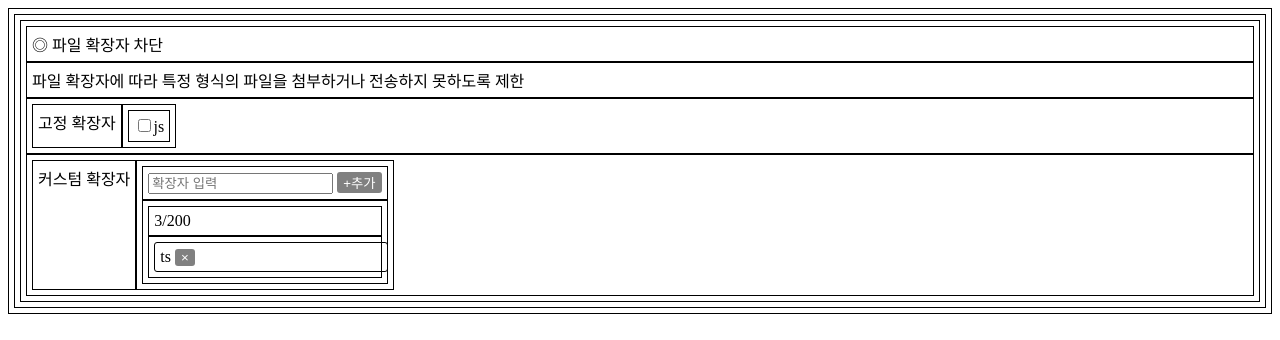
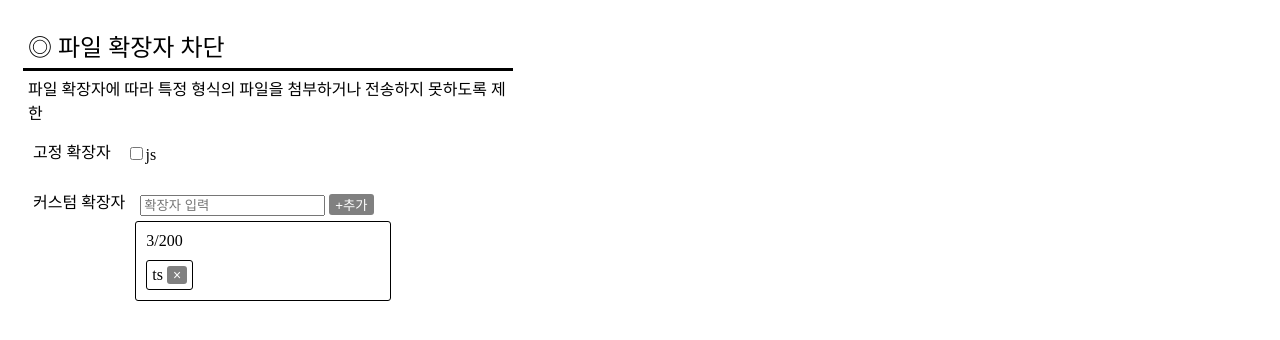
Before and after one commit to jwh9456/flow-assignment-reactjs, a React (Create React App) app: page / in a window 1280 px wide. Shown: the top 340 px of the page. Built offline with nearby package versions, Linux system fonts and the light colour scheme.

Commit message:
스타일 수정 및 간이 컴포넌트 주입

```diff
--- a/src/App.module.css
+++ b/src/App.module.css
@@ -1,34 +1,52 @@
-.ext_pinned{
+.ext_pinned {
+    width: 100%;
     display: flex;
 }
 
-.ext_custom{
+.ext_custom {
     display: flex;
 }
 
-div{
-    padding: 5px;
+.App {
+    width: 500px;
+}
+
+.fixedExtensionElem {}
+
+.customExtensionElem {
+    width: min-content;
+    display: flex;
+    border-radius: 3px;
     border: 1px solid black;
 }
 
-textarea{
-    resize: none;
+.ext_custom_input_textarea {
+    display: flex;
 }
 
-button{
+.banner {
+    font-size: 24px;
+    border-bottom: 3px solid;
+}
+
+.xbtt{
+    font-size: 14px;
+    background-color: none;
+}
+.ext_custom_input_elem_window {
+    width: 100%;
+    border-radius: 3px;
+    border: 1px solid;
+}
+
+div {
+    padding: 5px;
+}
+
+button {
     background-color: gray;
     text-align: center;
     color: white;
     border-radius: 3px;
     border: none;
 }
-
-.fixedExtensionElem{
-
-}
-
-.customExtensionElem{
-    width: 100%;
-    border-radius: 3px;
-    border: 1px solid black;
-}
```
